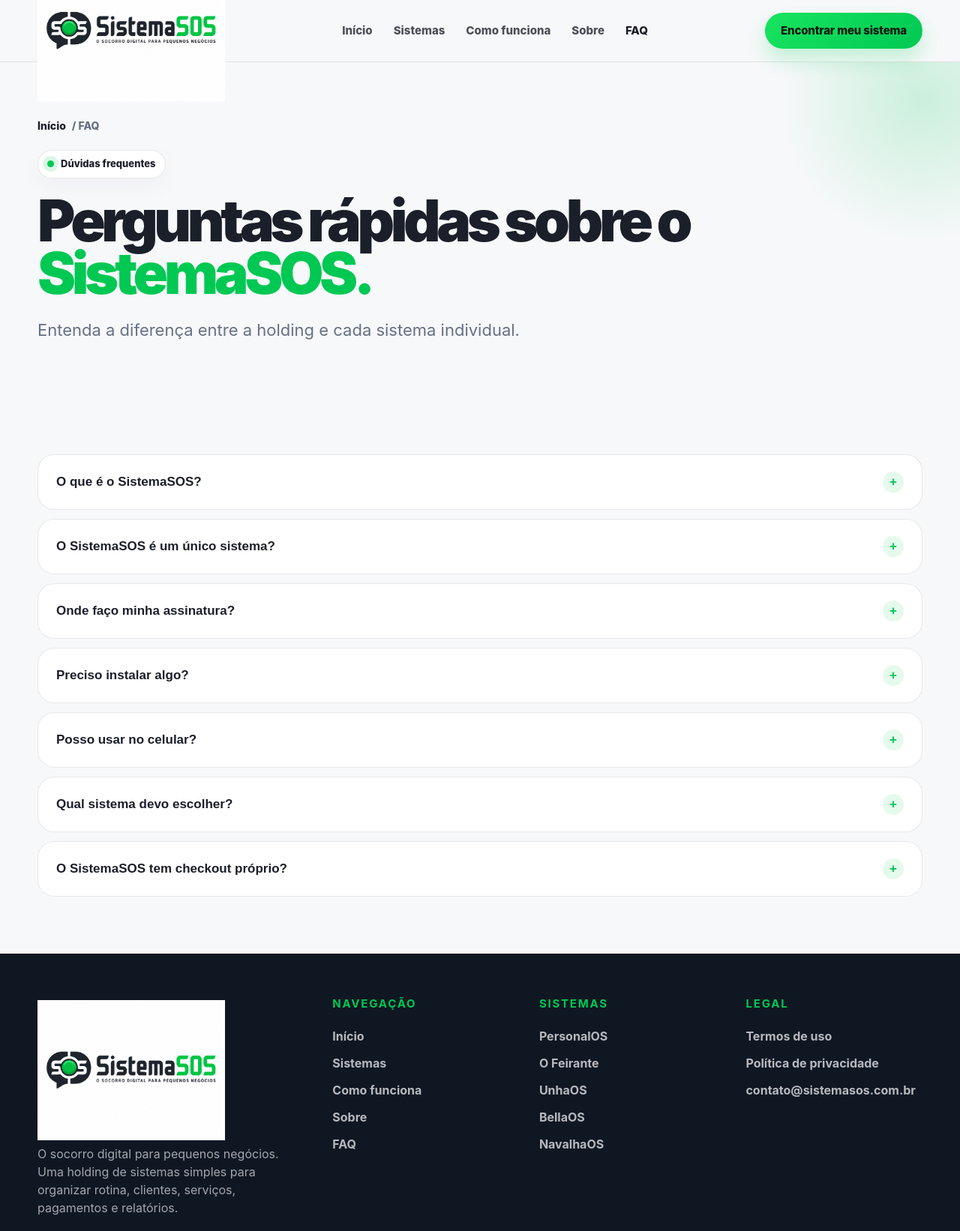
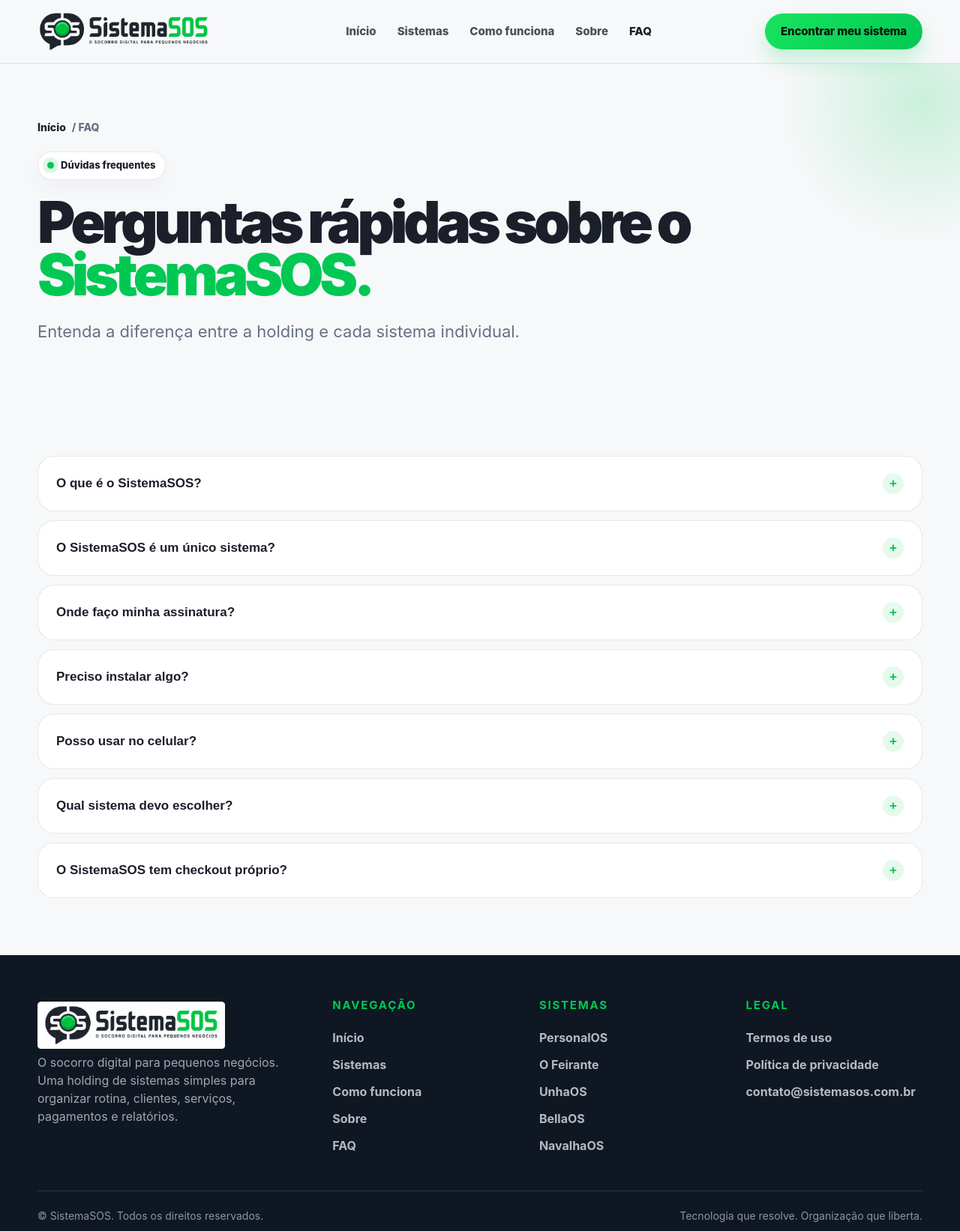
Before and after one commit to gsladeira02/SistemaSOS, a website: page faq/index.html in a window 1280 px wide. Shown: the top 1642 px of the page at 75% size. Drawn offline with Linux system fonts and the light colour scheme.

Commit message:
Add files via upload

```diff
--- a/assets/css/styles.css
+++ b/assets/css/styles.css
@@ -50,7 +50,7 @@ a { color: inherit; text-decoration: none; }
 }
 
 .navbar {
-  height: 82px;
+  height: 84px;
   display: flex;
   align-items: center;
   justify-content: space-between;
@@ -61,10 +61,15 @@ a { color: inherit; text-decoration: none; }
   display: flex;
   align-items: center;
   gap: 10px;
-  min-width: 172px;
+  min-width: 260px;
 }
 
-.logo img { width: 250px; height: auto; }
+.logo img {
+  height: 54px;
+  width: auto;
+  display: block;
+  object-fit: contain;
+}
 
 .nav-links {
   display: flex;
@@ -960,7 +965,11 @@ h1, h2, h3, h4, p { margin-top: 0; }
   gap: 40px;
 }
 
-.footer-logo img { width: 250px; }
+.footer-logo img {
+  width: 250px;
+  height: auto;
+  display: block;
+}
 
 .footer p {
   color: rgba(255,255,255,.62);
@@ -1121,5 +1130,14 @@ h1, h2, h3, h4, p { margin-top: 0; }
   .preview-metrics { grid-template-columns: 1fr; }
   .system-card { min-height: auto; border-radius: 28px; }
   .footer-bottom { flex-direction: column; }
-  .logo img { width: 178px; }
+  .logo img {
+  height: 54px;
+  width: auto;
+  display: block;
+  object-fit: contain;
 }
+}
+
+.header .logo {
+  line-height: 0;
+}
--- a/faq/index.html
+++ b/faq/index.html
@@ -13,7 +13,7 @@
   <header class="header">
   <div class="container navbar">
     <a class="logo" href="/" aria-label="SistemaSOS">
-      <img src="/assets/brand/sistemasos-logo-correta.png" alt="SistemaSOS">
+      <img src="/assets/brand/sistemasos-logo-header.png" alt="SistemaSOS">
     </a>
     <nav class="nav-links" data-nav-links>
       <a class="" href="/">Início</a>
@@ -76,7 +76,7 @@
   <div class="container">
     <div class="footer-grid">
       <div>
-        <a class="footer-logo" href="/"><img src="/assets/brand/sistemasos-logo-correta.png" alt="SistemaSOS"></a>
+        <a class="footer-logo" href="/"><img src="/assets/brand/sistemasos-logo-footer.png" alt="SistemaSOS"></a>
         <p>O socorro digital para pequenos negócios. Uma holding de sistemas simples para organizar rotina, clientes, serviços, pagamentos e relatórios.</p>
       </div>
       <div>
```
Also changed, not shown: bellaos/index.html (+2 -2 lines), como-funciona/index.html (+2 -2 lines), index.html (+2 -2 lines), navalhaos/index.html (+2 -2 lines), o-feirante/index.html (+2 -2 lines), personalos/index.html (+2 -2 lines), privacidade/index.html (+2 -2 lines), sistemas/index.html (+2 -2 lines), sobre/index.html (+2 -2 lines), termos/index.html (+2 -2 lines), unhaos/index.html (+2 -2 lines), README.md, assets/brand/sistemasos-logo-footer.png (added), assets/brand/sistemasos-logo-header.png (added).
